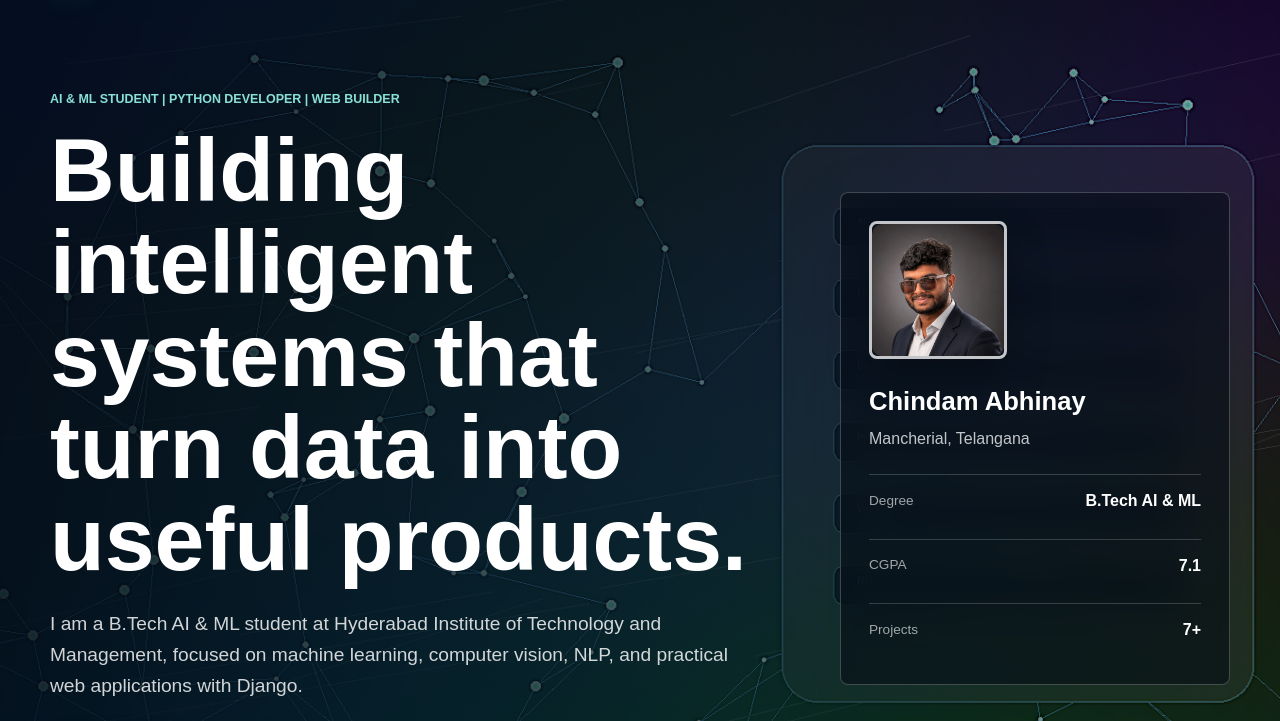
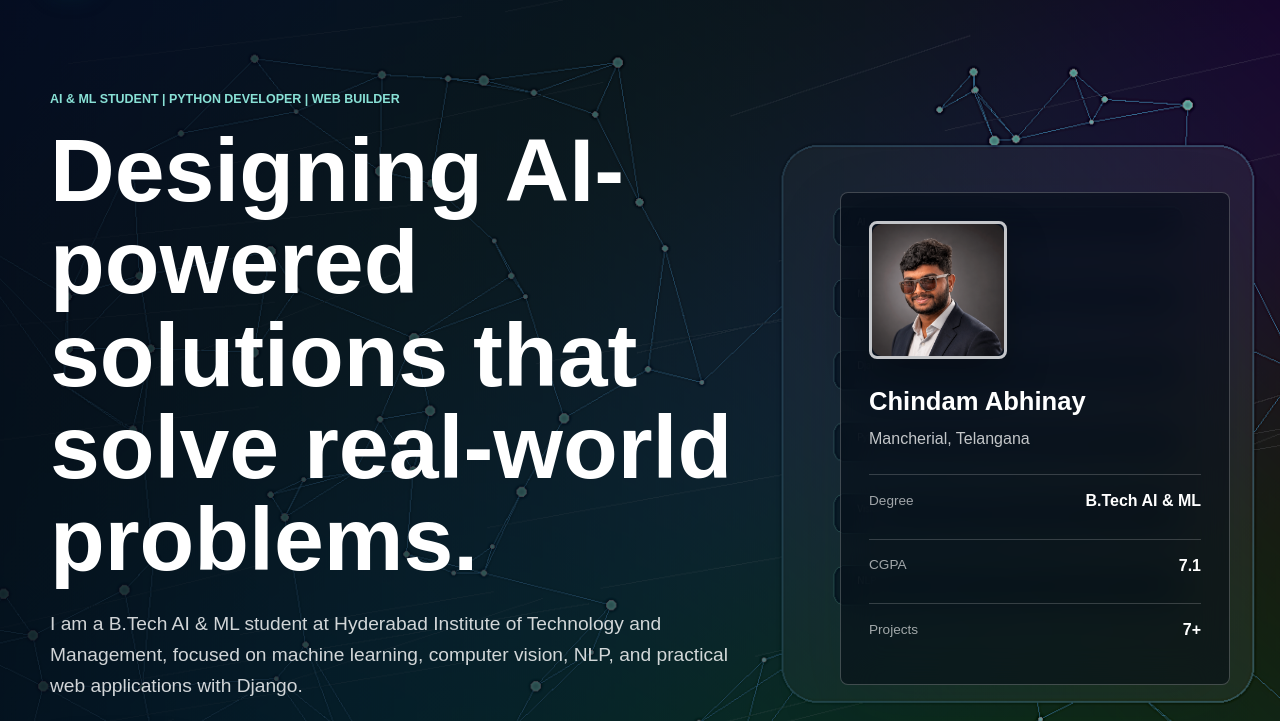
Before and after one commit to abhinaychindam/abhinay-portfolio, a plain HTML site: page index.html in a window 1280 px wide. Shown: the part 79-800 px from the top of the page. Drawn offline with Linux system fonts and the light colour scheme.

Commit message:
Update index.html

```diff
--- a/index.html
+++ b/index.html
@@ -34,7 +34,7 @@
       <div class="hero-grid">
         <div class="hero-copy">
           <p class="eyebrow">AI & ML Student | Python Developer | Web Builder</p>
-          <h1>Building intelligent systems that turn data into useful products.</h1>
+          <h1>Designing AI-powered solutions that solve real-world problems.</h1>
           <p class="hero-lede">
             I am a B.Tech AI & ML student at Hyderabad Institute of Technology and Management, focused on machine learning,
             computer vision, NLP, and practical web applications with Django.
```
